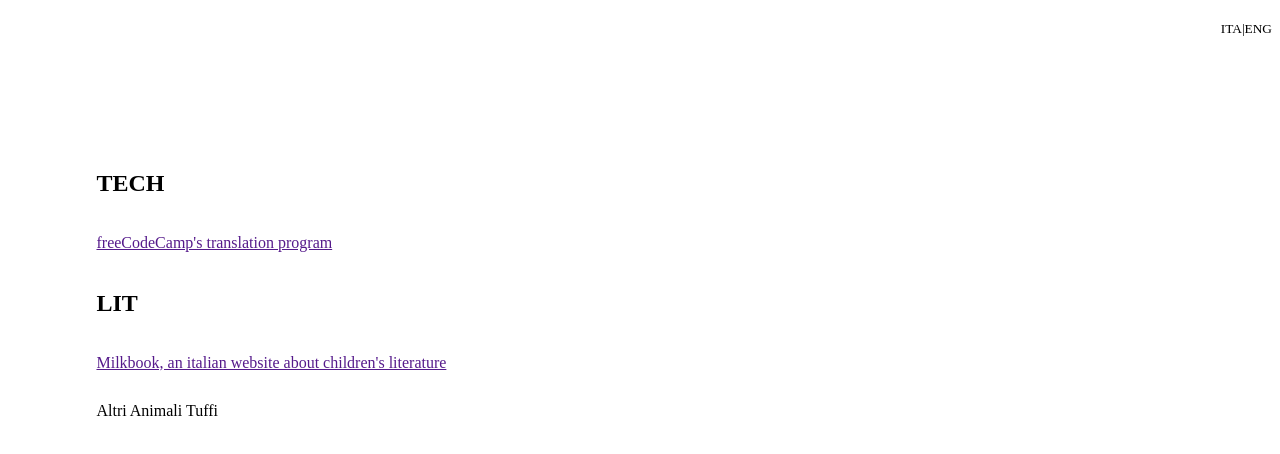
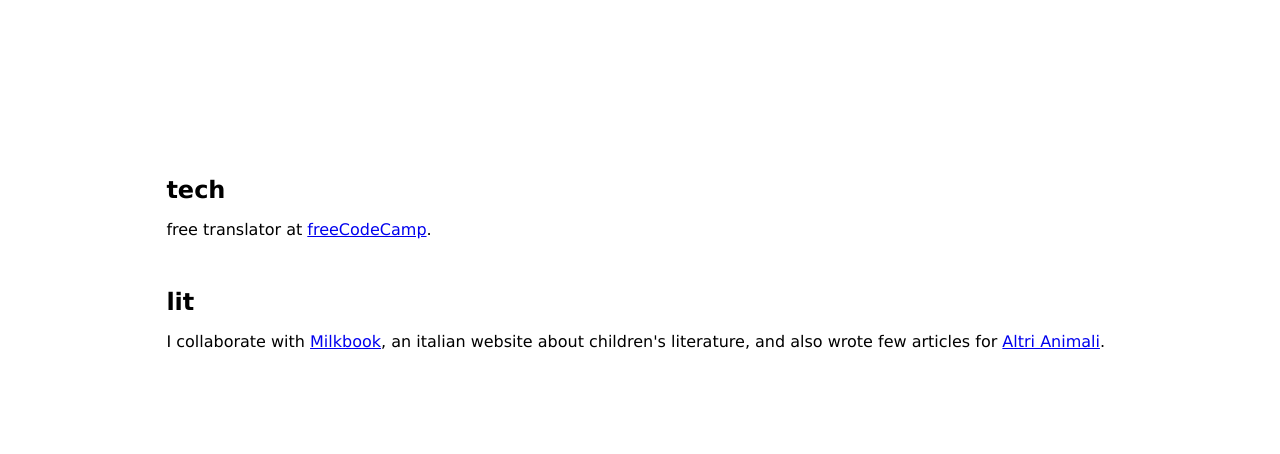
Before and after one commit to otaria-o/portfolio-otaria-o, a React (Create React App) app in the folder portfolio-otaria-o/: page /contributions in a window 1280 px wide. Shown: the top 454 px of the page. Built offline with nearby package versions, Linux system fonts and the light colour scheme.

Commit message:
quasi tutto lo scheletrino

```diff
--- a/portfolio-otaria-o/src/App.css
+++ b/portfolio-otaria-o/src/App.css
@@ -1,4 +1,21 @@
+* {
+  box-sizing: border-box;
+  margin: 0;
+}
+
+#root {
+  font-family: Verdana, Geneva, Tahoma, sans-serif;
+}
+
 /* Home */
+
+#sfondo {
+  width: 100%;
+  height: 100vh;
+  position: fixed;
+  z-index: -1;
+  filter: brightness(1.4);
+}
 
 .main {
  display: grid;
@@ -17,12 +34,14 @@
   display: flex;
   flex-direction: column;
   align-items: center;
-  cursor: context-menu;
+  cursor: pointer;
 }
 
-.tendina {
+.tendina a {
   font-size: smaller;
   text-decoration: none;
+  padding: 3px;
+  line-height: 1.6;
 }
 
 
@@ -33,34 +52,42 @@
   flex-direction: row-reverse;
   font-size: smaller;
   cursor: context-menu;
+  padding: 3%;
 }
 
 .msx {
   text-align: center;
-  font-family: Verdana, Geneva, Tahoma, sans-serif;
 }
 
 .info {
-  padding: 7%;
+  padding: 13%;
   line-height: 2;
-  text-decoration: none;
+  color: black;
+}
+
+.info p:hover {
+  color: purple
+}
+
+.info h2:hover {
+  color: brown;
 }
 
 /* Coding */
 
-.coding {
-  background-color: goldenrod;
-}
+/* .coding {
+  background-color: palevioletred;
+} */
+
 .preview {
-  max-width: 500px;
-  max-height: 500px;
+  max-width: 300px;
+  max-height: 300px;
   padding: 2%;
   border: 2px solid purple;
 }
 
 .cardpreview {
-  font-family: Verdana, Geneva, Tahoma, sans-serif;
-  padding: 5%;
+  padding: 3%;
 }
 
 /* Gif */
--- a/portfolio-otaria-o/src/Contributions.js
+++ b/portfolio-otaria-o/src/Contributions.js
@@ -1,33 +1,46 @@
-import { useState } from "react";
-
 function Contributions() {
-  const [language, setLanguage] = useState("ENG");
-  const handleIta = () => {
-    setLanguage("ITA");
-  };
-  const handleEng = () => {
-    setLanguage("ENG");
-  };
   return (
     <div>
-      <aside className="language">
-        <p onClick={handleEng}>ENG</p>
-        <p>|</p>
-        <p onClick={handleIta}>ITA</p>
-      </aside>
       <div className="info">
         <section>
-          <h1>TECH</h1>
-          <a href="" target="_blank" rel="noopener noreferrer">
-            <p>freeCodeCamp's translation program</p>
-          </a>
+          <h2>tech</h2>
+
+          <p>
+            free translator at{" "}
+            <a
+              href="https://www.freecodecamp.org/italian/news/"
+              target="_blank"
+              rel="noopener noreferrer"
+            >
+              freeCodeCamp
+            </a>
+            .
+          </p>
         </section>
+        <br />
         <section>
-          <h1>LIT</h1>
-          <a href="" target="_blank" rel="noopener noreferrer">
-            <p>Milkbook, an italian website about children's literature</p>
-          </a>
-          <p>Altri Animali Tuffi</p>
+          <h2>lit</h2>
+
+          <p>
+            I collaborate with{" "}
+            <a
+              href="https://www.milkbook.it"
+              target="_blank"
+              rel="noopener noreferrer"
+            >
+              Milkbook
+            </a>
+            , an italian website about children's literature, and also wrote few
+            articles for{" "}
+            <a
+              href="https://www.altrianimali.it"
+              target="_blank"
+              rel="noopener noreferrer"
+            >
+              Altri Animali
+            </a>
+            .
+          </p>
         </section>
       </div>
     </div>
@@ -35,6 +48,7 @@ function Contributions() {
 }
 
 export default Contributions;
+
 // https://www.milkbook.it/author/roberta-garavaglia/
 // https://www.altrianimali.it/author/roberta-garavaglia/
 // https://tuffirivista.com/immersioni/
--- a/portfolio-otaria-o/src/Home.js
+++ b/portfolio-otaria-o/src/Home.js
@@ -11,6 +11,7 @@ function Home() {
     }
   };
   return (
+    <div className="board">
       <section className="main">
         <a
           href="https://www.linkedin.com/in/roberta-garavaglia"
@@ -53,6 +54,7 @@ function Home() {
           <img className="icon" src="/gmail.svg" alt="gmail" />
         </Link>
       </section>
+    </div>
   );
 }
 
--- a/portfolio-otaria-o/src/Writeme.js
+++ b/portfolio-otaria-o/src/Writeme.js
@@ -1,56 +1,32 @@
 import { useState } from "react";
 
 function Writeme() {
-  const [language, setLanguage] = useState("ENG");
-  const handleIta = () => {
-    setLanguage("ITA");
-  };
-  const handleEng = () => {
-    setLanguage("ENG");
-  };
+  // const [language, setLanguage] = useState("ENG");
+  // const handleIta = () => {
+  //   setLanguage("ITA");
+  // };
+  // const handleEng = () => {
+  //   setLanguage("ENG");
+  // };
   return (
-    <div>
-      {language === "ENG" && (
     <section className="msx">
-          <aside className="language">
+      {/* <aside className="language">
             <p onClick={handleEng}>ENG</p>
             <p>|</p>
             <p onClick={handleIta}>ITA</p>
-          </aside>
+          </aside> */}
       <main className="info">
         <p>
           if you have a message for me, don't hesitate to write to
           roberta.garavaglia.it@gmail.com
           <br />
-              in case of exciting news, you can call me on this number : +39 333
-              444 1503
+          in case of exciting news, you can call me on this number : +39 333 444
+          1503
           <br />
           <img src="/heart.svg" alt="cuore" />
         </p>
       </main>
     </section>
-      )}
-      {language === "ITA" && (
-        <section className="msx">
-          <aside className="language">
-            <p onClick={handleEng}>ENG</p>
-            <p>|</p>
-            <p onClick={handleIta}>ITA</p>
-          </aside>
-          <main className="info">
-            <p>
-              se hai un messaggio per me, non esitare a scrivere a
-              roberta.garavaglia.it@gmail.com
-              <br />
-              in caso di notizie entusiasmanti puoi chiamarmi al numero : +39
-              333 444 1503
-              <br />
-              <img src="/heart.svg" alt="cuore" />
-            </p>
-          </main>
-        </section>
-      )}
-    </div>
   );
 }
 
```
Also changed, not shown: 1 other file (tests, documents, lock files or other folders). Lines whose indentation alone changed are shown as unchanged.
